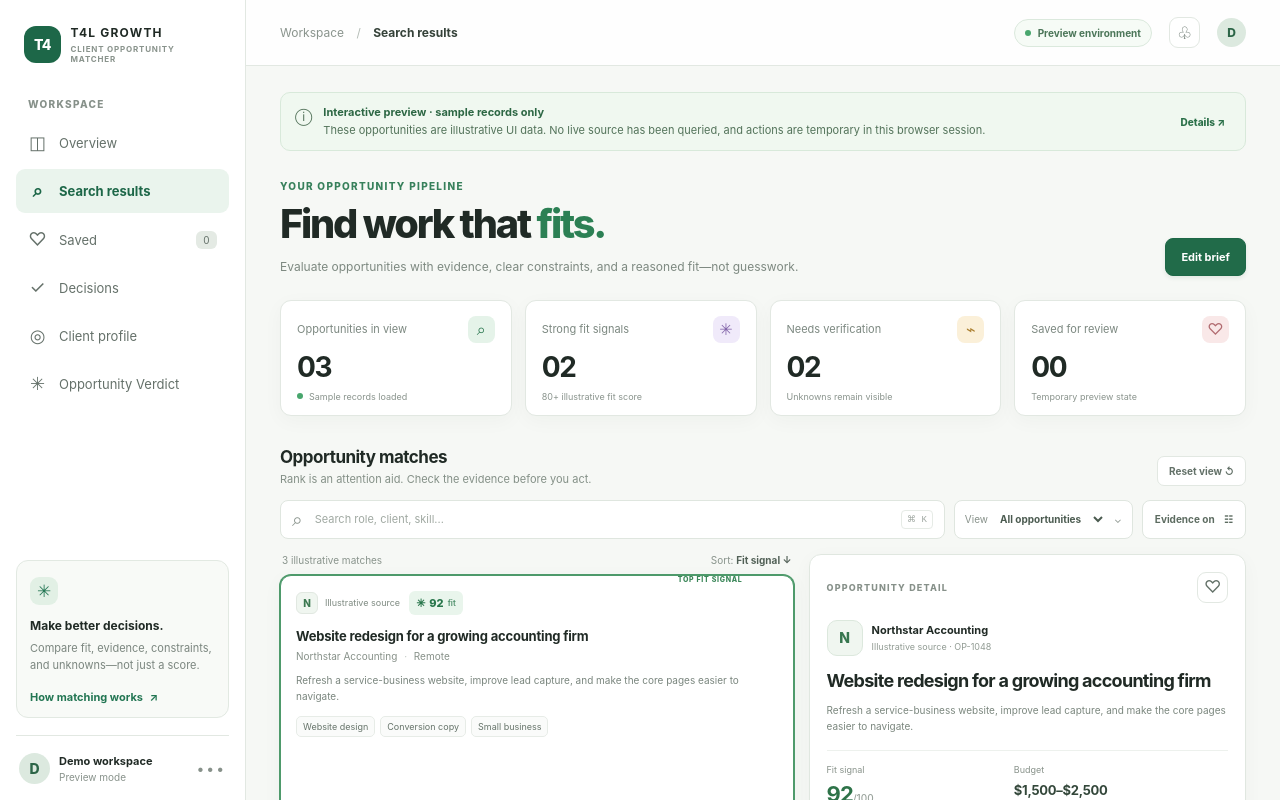
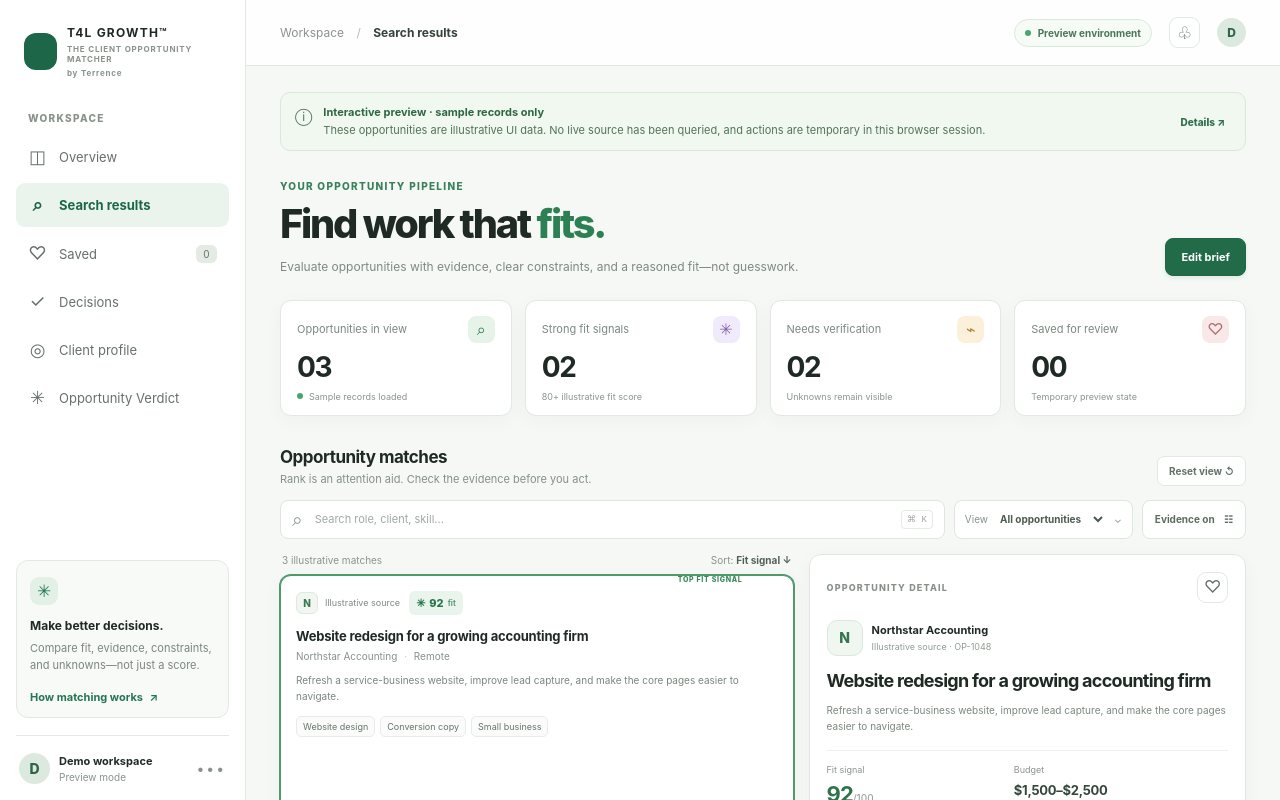
Before and after one commit to brysonsaidso1111-design/THE-CLIENT-OPPORTUNITY-MATCHER, a Next.js app: page / in a window 1280 px wide. Shown: the top 800 px of the page. Built offline with nearby package versions, Linux system fonts and the light colour scheme; no server answers.

Commit message:
style(brand): use exploded T and founder attribution

```diff
--- a/app/page.tsx
+++ b/app/page.tsx
@@ -117,8 +117,8 @@ export default function HomePage() {
     <main className="app-frame">
       <aside className="sidebar">
         <a className="brand" href="#workspace" aria-label="T4L Growth home">
-          <span className="brand-mark">T4</span>
-          <span className="brand-copy"><strong>T4L GROWTH</strong><small>CLIENT OPPORTUNITY MATCHER</small></span>
+          <span className="brand-mark exploded-t" aria-hidden="true"><i /><i /><i /></span>
+          <span className="brand-copy"><strong>T4L GROWTH™</strong><small>THE CLIENT OPPORTUNITY MATCHER</small><small className="brand-byline">by Terrence</small></span>
         </a>
         <div className="workspace-label">WORKSPACE</div>
         <nav className="main-nav" aria-label="Main navigation">
```
